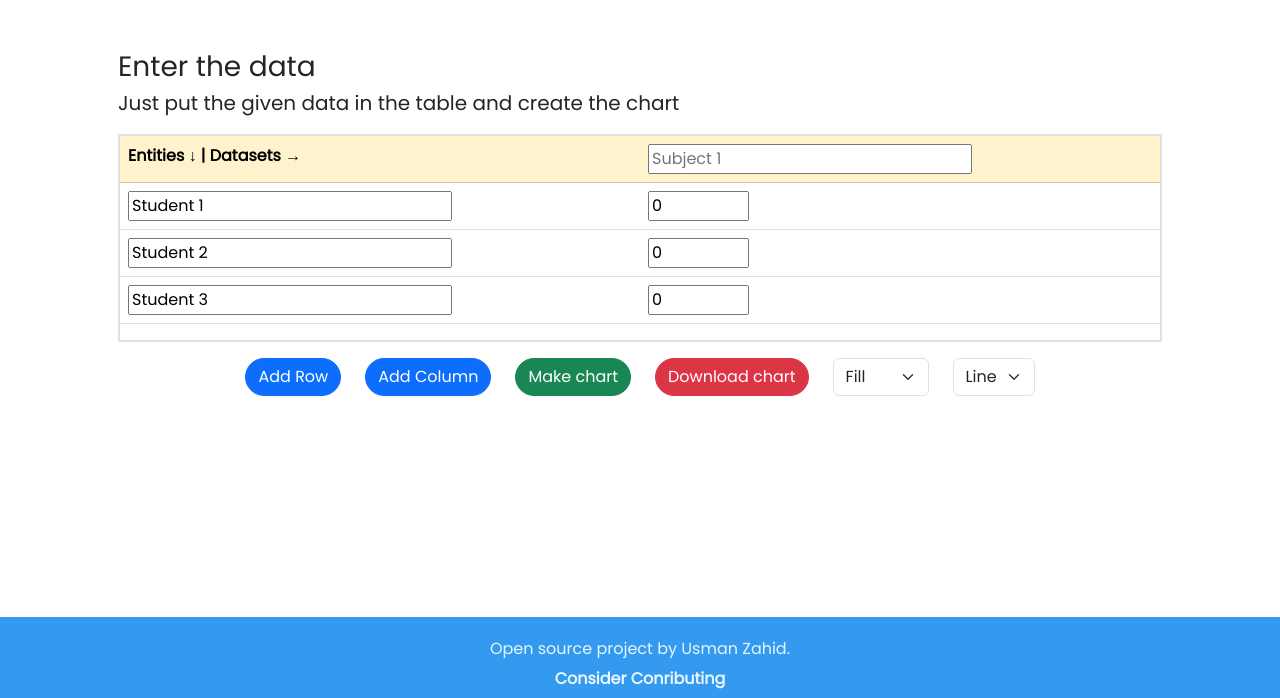
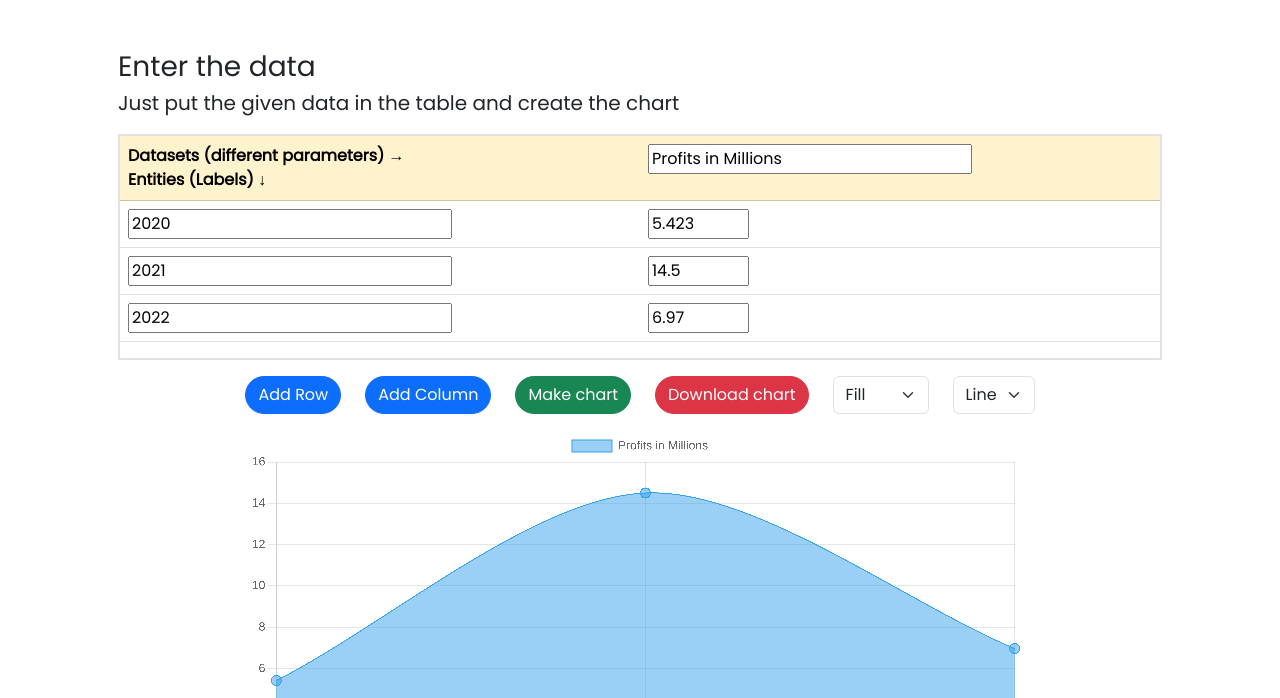
Before and after one commit to Usmanzahidcode/chartism, a plain HTML site: page chart-maker.html in a window 1280 px wide. Shown: the part 102-800 px from the top of the page. Drawn offline with nearby package versions, Linux system fonts and the light colour scheme.

Commit message:
Graph generates one time on load and added dummy data

```diff
--- a/chart-maker.html
+++ b/chart-maker.html
@@ -72,20 +72,23 @@
       <div class="table-container border border-2">
         <table class="table" id="data-table">
           <tr class="table-warning">
-            <th>Entities ↓ | Datasets →</th>
-            <th><input type="text" placeholder="Subject 1" /></th>
+            <th>
+              Datasets (different parameters) → <br />
+              Entities (Labels) ↓
+            </th>
+            <th><input type="text" value="Profits in Millions" /></th>
           </tr>
           <tr>
-            <td><input type="text" value="Student 1" /></td>
-            <td><input type="number" min="0" max="100" value="0" /></td>
+            <td><input type="text" value="2020" /></td>
+            <td><input type="number" min="0" max="100" value="5.423" /></td>
           </tr>
           <tr>
-            <td><input type="text" value="Student 2" /></td>
-            <td><input type="number" min="0" max="100" value="0" /></td>
+            <td><input type="text" value="2021" /></td>
+            <td><input type="number" min="0" max="100" value="14.5" /></td>
           </tr>
           <tr>
-            <td><input type="text" value="Student 3" /></td>
-            <td><input type="number" min="0" max="100" value="0" /></td>
+            <td><input type="text" value="2022" /></td>
+            <td><input type="number" min="0" max="100" value="6.97" /></td>
           </tr>
         </table>
       </div>
@@ -96,7 +99,10 @@
         <button class="btn btn-primary" onclick="addColumn()">
           Add Column
         </button>
-        <button class="btn btn-success" onclick="generateChart()">
+        <button
+          class="btn btn-success"
+          onclick="generateChart()"
+          id="generate-button">
           Make chart
         </button>
         <button class="btn btn-danger" onclick="downloadChart()">
--- a/chart-maker.js
+++ b/chart-maker.js
@@ -145,3 +145,7 @@ function downloadChart() {
   link.click();
   document.body.removeChild(link);
 }
+
+window.onload = function () {
+  document.getElementById("generate-button").click();
+};
```
